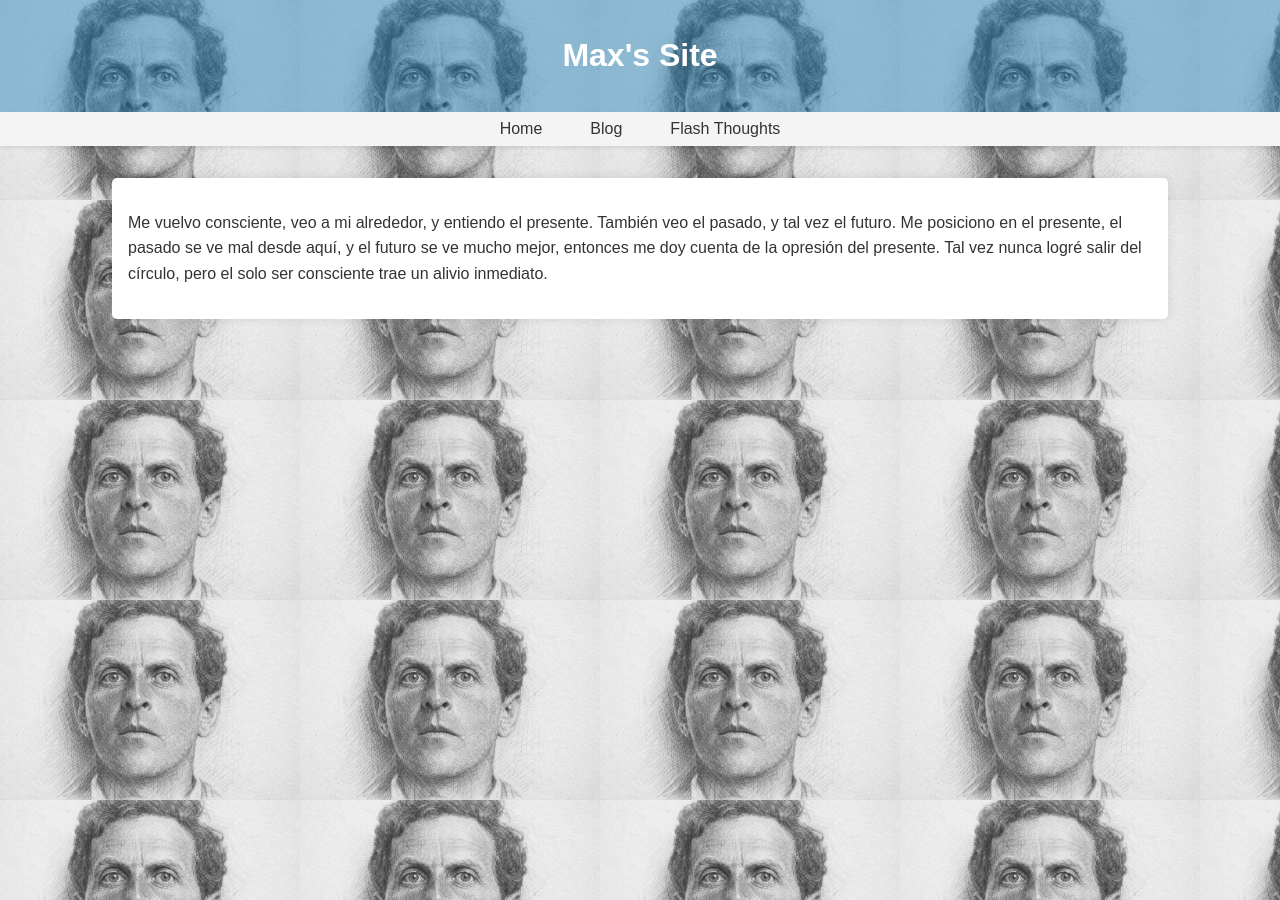
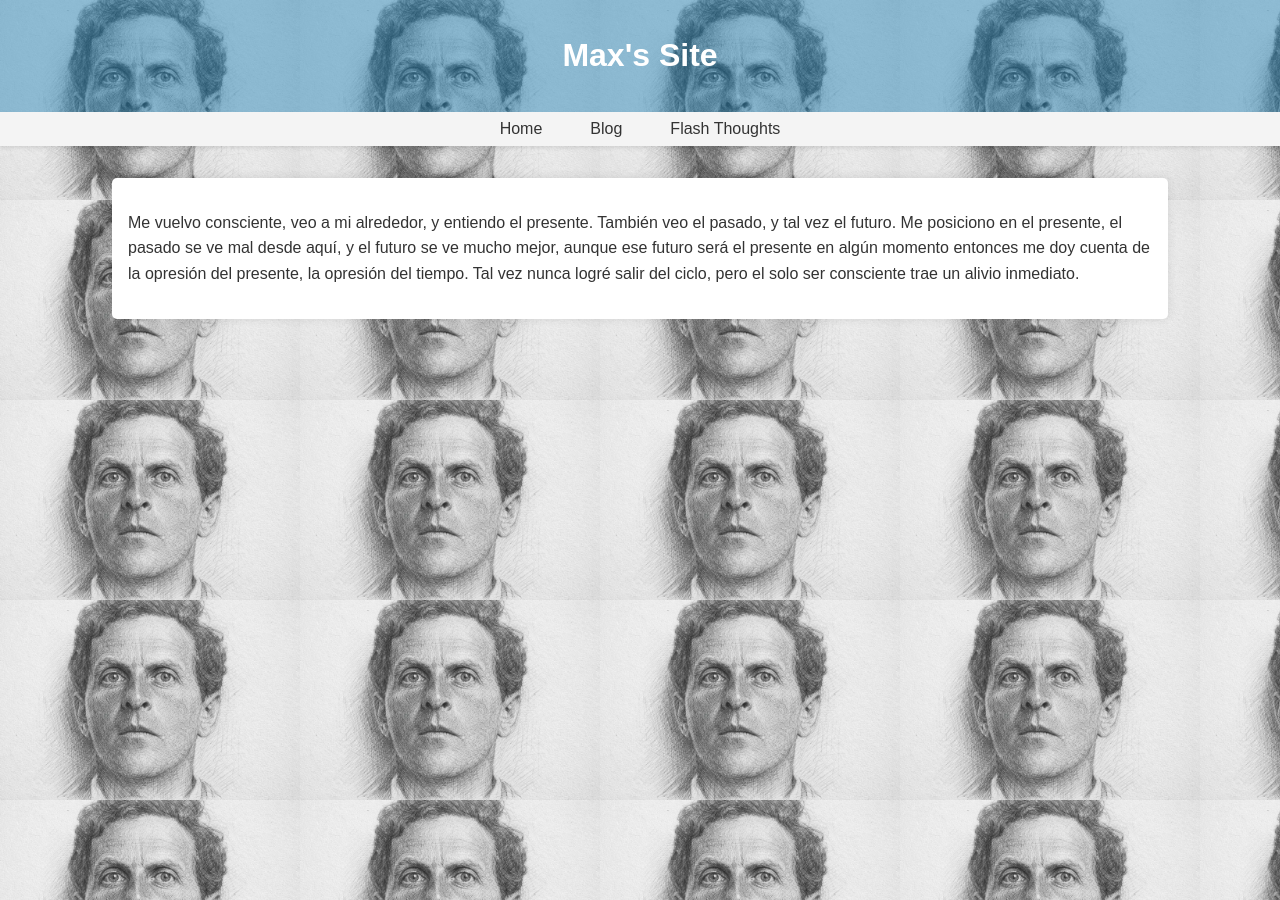
Before and after one commit to JasonPinelo95/JasonPinelo95.github.io, a Jekyll site: the page built from _posts/2026-03-05-consciencia.md, in a window 1280 px wide. Built offline with Jekyll 4.4.1, drawn with Linux system fonts in a browser that asks for light colours.

Commit message:
Update flash thought: versión final

```diff
--- a/_posts/2026-03-05-consciencia.md
+++ b/_posts/2026-03-05-consciencia.md
@@ -5,4 +5,4 @@ date: 2026-03-05
 categories: flash-thoughts
 ---
 
-Me vuelvo consciente, veo a mi alrededor, y entiendo el presente. También veo el pasado, y tal vez el futuro. Me posiciono en el presente, el pasado se ve mal desde aquí, y el futuro se ve mucho mejor, entonces me doy cuenta de la opresión del presente. Tal vez nunca logré salir del círculo, pero el solo ser consciente trae un alivio inmediato.
+Me vuelvo consciente, veo a mi alrededor, y entiendo el presente. También veo el pasado, y tal vez el futuro. Me posiciono en el presente, el pasado se ve mal desde aquí, y el futuro se ve mucho mejor, aunque ese futuro será el presente en algún momento entonces me doy cuenta de la opresión del presente, la opresión del tiempo. Tal vez nunca logré salir del ciclo, pero el solo ser consciente trae un alivio inmediato.
```
